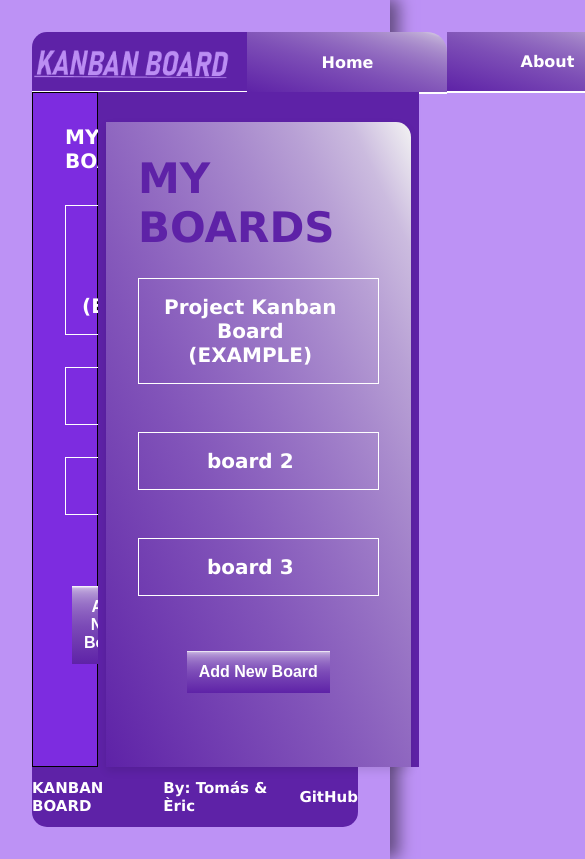
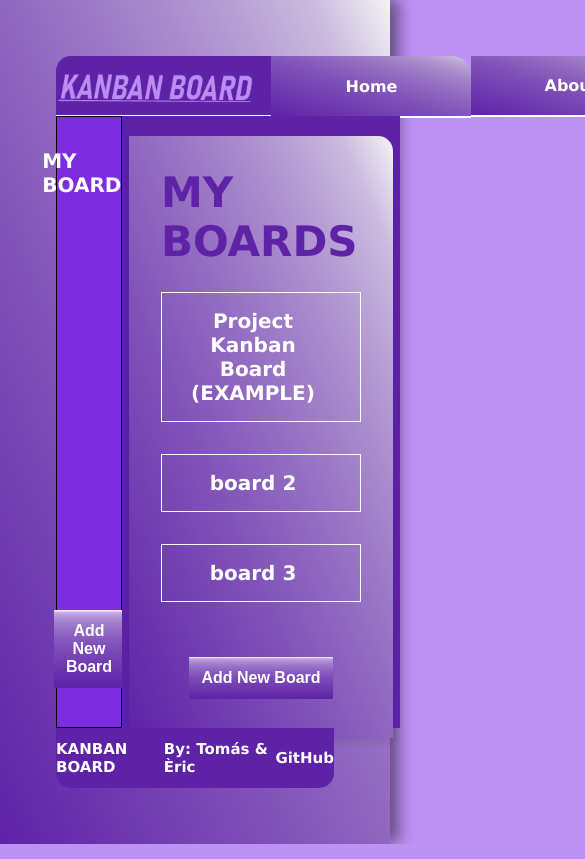
Before and after one commit to Violinistapirata/Kanban-Board, a React (Vite) app: page /#/ in a window 390 px wide. Shown: the top 859 px of the page, 585 px wide, since content can reach past the window. Built offline with nearby package versions, Linux system fonts and the light colour scheme.

Commit message:
added scroll bars in board lists in sidebar and dashboard and adjusted responsiveness and layouts

```diff
--- a/src/App.css
+++ b/src/App.css
@@ -1,8 +1,29 @@
 
+main {
+  padding: 2.5rem 3.5rem;
+  display: flex;
+  flex-direction: column;
+  align-items: center;
+  justify-content: center;
+  height: 100vh;
+  width: 100vw;
+  background: linear-gradient(to bottom left, #f3f3f3, 30%, #5e22a7);
+}
+
+.app {
+  width: 100%;
+  height: 100%;
+  display: flex;
+  flex-direction: column;
+  align-items: space-between;
+  justify-content: center;
+}
 
 .central-section {
   border: 10px soid #32C3FF;
   display: flex;
+  width: 100%;
+  height: 80%;
 
 }
 
--- a/src/App.jsx
+++ b/src/App.jsx
@@ -23,6 +23,7 @@ function App() {
   console.log("The App component has rendered");
   return (
     <main>
+      <div className="app">
       <NavBar />
       <div className="central-section">
         <SideBar />
@@ -36,6 +37,7 @@ function App() {
         </Routes>
       </div>
       <Footer />
+      </div>
     </main>
   );
 }
--- a/src/Pages/DashboardPage.css
+++ b/src/Pages/DashboardPage.css
@@ -18,6 +18,27 @@
     font-size: 42px;
   }
 }
+
+ .dashboard__boards-scroll {
+    overflow-y: scroll;
+    width: 100%;
+
+    box-shadow: none;
+  }
+
+  .dashboard__boards-scroll::-webkit-scrollbar {
+    width: 10px;
+  }
+  /*
+    .boards-scroll::-webkit-scrollbar-track {
+        background-color: #cacaca;
+        border-radius: 15px;
+    } */
+  .dashboard__boards-scroll::-webkit-scrollbar-thumb {
+    background-color: #9b9b9b;
+    border-radius: 15px;
+  }
+
 .boards-sub-container {
   width: 95%;
   height: 100%;
--- a/src/Pages/DashboardPage.jsx
+++ b/src/Pages/DashboardPage.jsx
@@ -27,6 +27,7 @@ function DashboardPage() {
 
     <div className="boards-sub-container">
     <h1>MY BOARDS</h1>
+    <div className="dashboard__boards-scroll">
       {boardsArray.map((board) => {
         return (
           <article key={board.id} className="board-card">
@@ -37,6 +38,7 @@ function DashboardPage() {
         );
       })}
       {/* {boardsArray.map(board => <CurrentBoard key={board.id} taskList={board.taskList} /> )} */}
+      </div>
       {showForm && <CreateBoardForm setShowForm={setShowForm}/>}
       <button className="create-board-button" onClick={() => setShowForm(true)}>Add New Board</button>
       </div>
--- a/src/components/CreateBoardForm.jsx
+++ b/src/components/CreateBoardForm.jsx
@@ -42,6 +42,7 @@ function CreateBoardForm({ setShowForm }) {
         required
       />
       <button type="submit">Create Board</button>
+      <button type="button" onClick={() => setShowForm(false)}>Cancel</button>
     </form>
   );
 }
--- a/src/components/SideBar.css
+++ b/src/components/SideBar.css
@@ -3,20 +3,41 @@ h2{
     color:#ffffff
 }
 
-.SideBar-container{
+.sideBar-container{
     border: 1px solid black;
     width: 20%;
     display: flex;
     flex-direction: column;
     justify-content:flex-start;
-    align-items: flex-start;
-    min-height: 80vh;
+    align-items: center;
     gap: 2rem;
     background-color: #7d2ce0;
     padding: 2rem;
+}
 
+.sidebar_boards-scroll {
+    display: flex;
+    flex-direction: column;
+    align-items: center;
+    justify-content: start;
+    gap: 1.5rem;
+    overflow-y: scroll;
+    width: 100%;
+    box-shadow: none;
+  }
 
-}
+  .sidebar_boards-scroll::-webkit-scrollbar {
+    width: 7px;
+  }
+  /*
+    .boards-scroll::-webkit-scrollbar-track {
+        background-color: #cacaca;
+        border-radius: 15px;
+    } */
+  .sidebar_boards-scroll::-webkit-scrollbar-thumb {
+    background-color: #9b9b9b;
+    border-radius: 15px;
+  }
 
 .boards-container-sidebar{
 
--- a/src/components/SideBar.jsx
+++ b/src/components/SideBar.jsx
@@ -23,23 +23,24 @@ function SideBar() {
   const [showForm, setShowForm] = useState(false);
 
   return (
-    <ul className="SideBar-container">
+    <div className="sideBar-container">
       <h2>MY BOARDS</h2>
-      <div className="boards-container-sidebar">
+
+      <ul className="sidebar_boards-scroll">
         {boardsArray.map((board) => {
           return (
-            <article key={board.id} className="board-card">
+            <li key={board.id} className="board-card">
               <Link to={`/current-board/${board.id}`}>
                 <h2>{board.name}</h2>
               </Link>
-            </article>
+            </li>
           );
         })}
-      </div>
+      </ul>
       {showForm && <CreateBoardForm setShowForm={setShowForm}/>}
       <button className="create-board-button" onClick={() => setShowForm(true)}>Add New Board</button>
       {/* <h2>ARCHIVED BOARDS</h2> */}
-    </ul>
+    </div>
   );
 }
 
--- a/src/index.css
+++ b/src/index.css
@@ -15,11 +15,6 @@
 
 }
 
-main {
-  padding: 2rem;
-  width: 100%;
-}
-
 html{
   font-family:Verdana, Geneva, Tahoma, sans-serif;
 }
```
